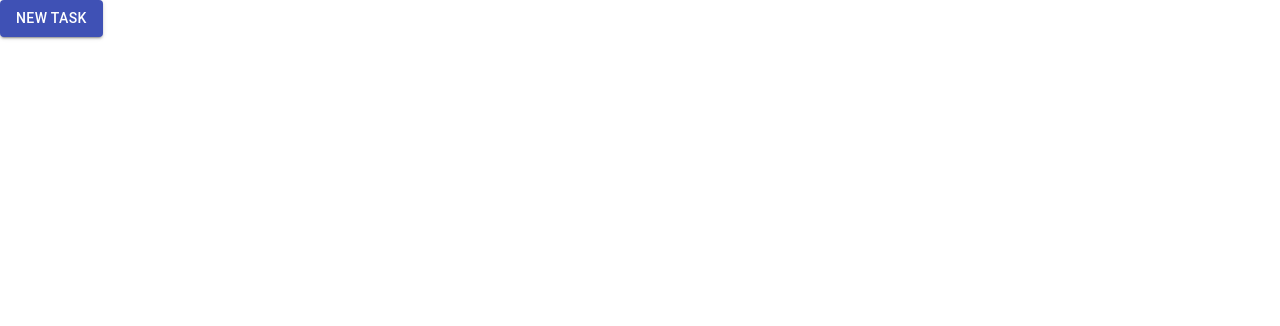
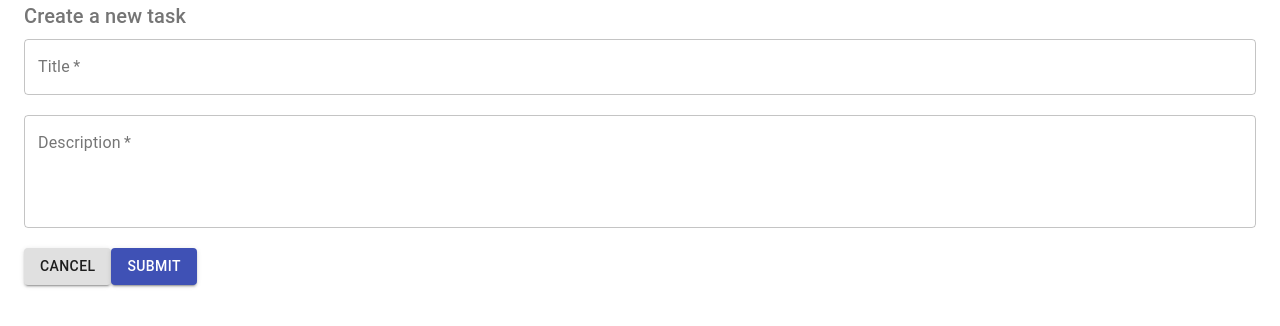
Before and after one commit to rafaelelu/ToDo, a React (Create React App) app: page /create in a window 1280 px wide. Shown: the top 326 px of the page. Built offline with nearby package versions, Linux system fonts and the light colour scheme.

Commit message:
Add Create form

```diff
--- a/package.json
+++ b/package.json
@@ -11,6 +11,7 @@
     "dexie": "^3.0.3",
     "react": "^17.0.2",
     "react-dom": "^17.0.2",
+    "react-router-dom": "^5.2.0",
     "react-scripts": "4.0.3",
     "web-vitals": "^1.0.1"
   },
--- a/src/App.js
+++ b/src/App.js
@@ -1,8 +1,22 @@
+import { BrowserRouter as Router, Switch, Route } from 'react-router-dom';
 import ToDoList from './components/ToDoList';
+import Create from './components/Create';
 
 function App() {
     return (
-        <ToDoList />
+        <Router>
+            <Switch>
+                <Route exact path="/">
+                    <ToDoList />
+                </Route>
+                <Route path="/create">
+                    <Create />
+                </Route>
+                <Route path="*">
+                    <p>404</p>
+                </Route>
+            </Switch>
+        </Router>
     );
 }
 
--- /dev/null
+++ b/src/components/Create.js
@@ -0,0 +1,113 @@
+import { useState } from 'react';
+import { useHistory } from 'react-router-dom';
+import { makeStyles } from '@material-ui/core';
+import Container from '@material-ui/core/Container';
+import Typography from '@material-ui/core/Typography';
+import TextField from '@material-ui/core/TextField';
+import Button from '@material-ui/core/Button';
+import DexieSingleton from '../data/DexieSingleton';
+
+const useStyles = makeStyles( {
+    field: {
+        marginBottom: 20,
+        display: 'block'
+    }
+} );
+
+export default function Create() {
+    const classes = useStyles();
+    const history = useHistory();
+
+    const [ title, setTitle ] = useState( '' );
+    const [ titleError, setTitleError ] = useState( false );
+    const [ description, setDescription ] = useState( '' );
+    const [ descriptionError, setDescriptionError ] = useState( false );
+    const [ important, setImportant ] = useState( false );
+    const [ urgent, setUrgent ] = useState( false );
+
+    const db = DexieSingleton.getInstance();
+
+    /**
+     *
+     * @param { Object } task - The task to be added
+     * @param { string } task.title - The task's title
+     * @param { string } task.description - The task's description
+     * @param { bool } task.important - If the task is important or not
+     * @param { bool } task.urgent - If the task is urgent or not
+     */
+     const addTask = ( task ) => {
+        db.tasks.add( task )
+            .then( () => {
+                history.push( '/' );
+            } );
+    };
+
+    /**
+     * Handles the submit event
+     * @param { Object } event - Event
+     */
+    const handleSubmit = ( event ) => {
+        event.preventDefault();
+
+        setTitleError( title === '' );
+        setDescriptionError( description === '' );
+
+        if ( title && description ) {
+            addTask( { title, description, important, urgent } );
+        }
+    };
+
+    return (
+        <Container>
+            <Typography
+                variant="h6"
+                color="textSecondary"
+                component="h2"
+                gutterBottom
+            >
+                Create a new task
+            </Typography>
+
+            <form noValidate="off" onSubmit={ handleSubmit }>
+                <TextField
+                    onChange={ ( event ) => setTitle( event.target.value ) }
+                    className={ classes.field }
+                    label="Title"
+                    variant="outlined"
+                    fullWidth
+                    required
+                    error={ titleError }
+                />
+
+                <TextField
+                    onChange={ ( event ) => setDescription( event.target.value ) }
+                    className={ classes.field }
+                    label="Description"
+                    variant="outlined"
+                    multiline
+                    rows={ 4 }
+                    fullWidth
+                    required
+                    error={ descriptionError }
+                />
+
+                <Button
+                    onClick={ () => history.push( '/' ) }
+                    type="button"
+                    variant="contained"
+                >
+                    Cancel
+                </Button>
+
+                <Button
+                    type="submit"
+                    color="primary"
+                    variant="contained"
+                >
+                    Submit
+                </Button>
+
+            </form>
+        </Container>
+    );
+}
--- a/src/components/ToDoList.js
+++ b/src/components/ToDoList.js
@@ -1,10 +1,12 @@
 import { useState, useEffect } from 'react';
+import { useHistory } from 'react-router-dom';
 import List from '@material-ui/core/List';
 import Button from '@material-ui/core/Button';
 import ToDoItem from './ToDoItem';
 import DexieSingleton from '../data/DexieSingleton';
 
 export default function ToDoList() {
+    const history = useHistory();
     const [ tasks, setTasks ] = useState( [] );
     const [ error, setError ] = useState( null );
     const [ isLoading, setIsLoading ] = useState( true );
@@ -27,25 +29,6 @@ export default function ToDoList() {
             } );
     };
 
-    /**
-     *
-     * @param { Object } task - The task to be added
-     * @param { string } task.title - The task's title
-     * @param { string } task.description - The task's description
-     * @param { bool } task.important - If the task is important or not
-     * @param { bool } task.urgent - If the task is urgent or not
-     */
-    const addTask = ( task ) => {
-        db.tasks.add( task )
-            .then( () => {
-                fetchTasks();
-            } )
-            .catch( ( error ) => {
-                setError( error.message );
-            } );
-    };
-
-
     useEffect( () => {
         fetchTasks();
     }, [] );
@@ -56,12 +39,7 @@ export default function ToDoList() {
                 variant="contained"
                 color="primary"
                 onClick={ () => {
-                    addTask( {
-                        title: 'Another task',
-                        description: 'Tak\'s description',
-                        important: false,
-                        urgent: false
-                    } );
+                    history.push( '/create' );
                 } }
             >
                     New task
```
Also changed, not shown: 1 other file (tests, documents, lock files or other folders).
